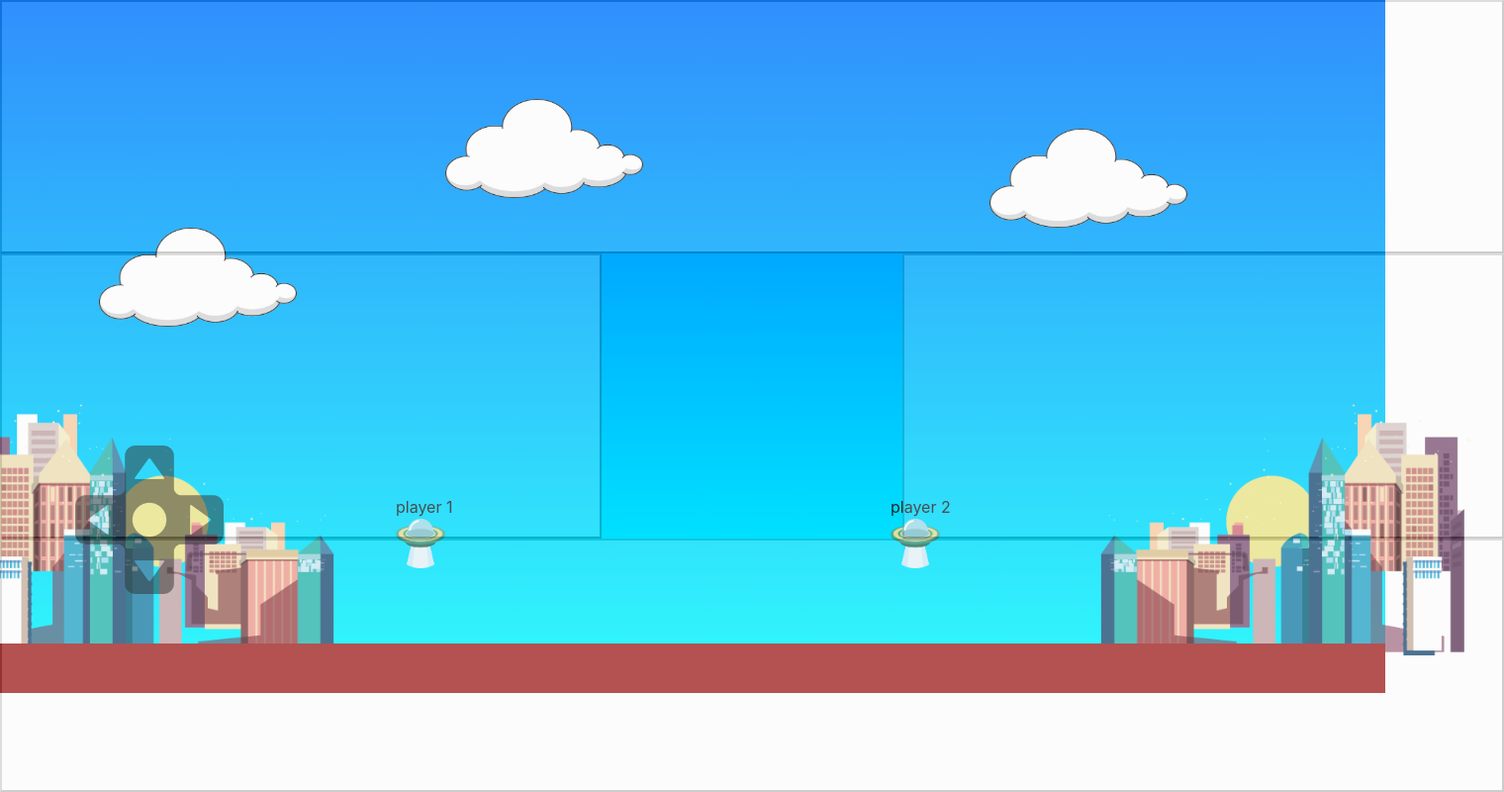
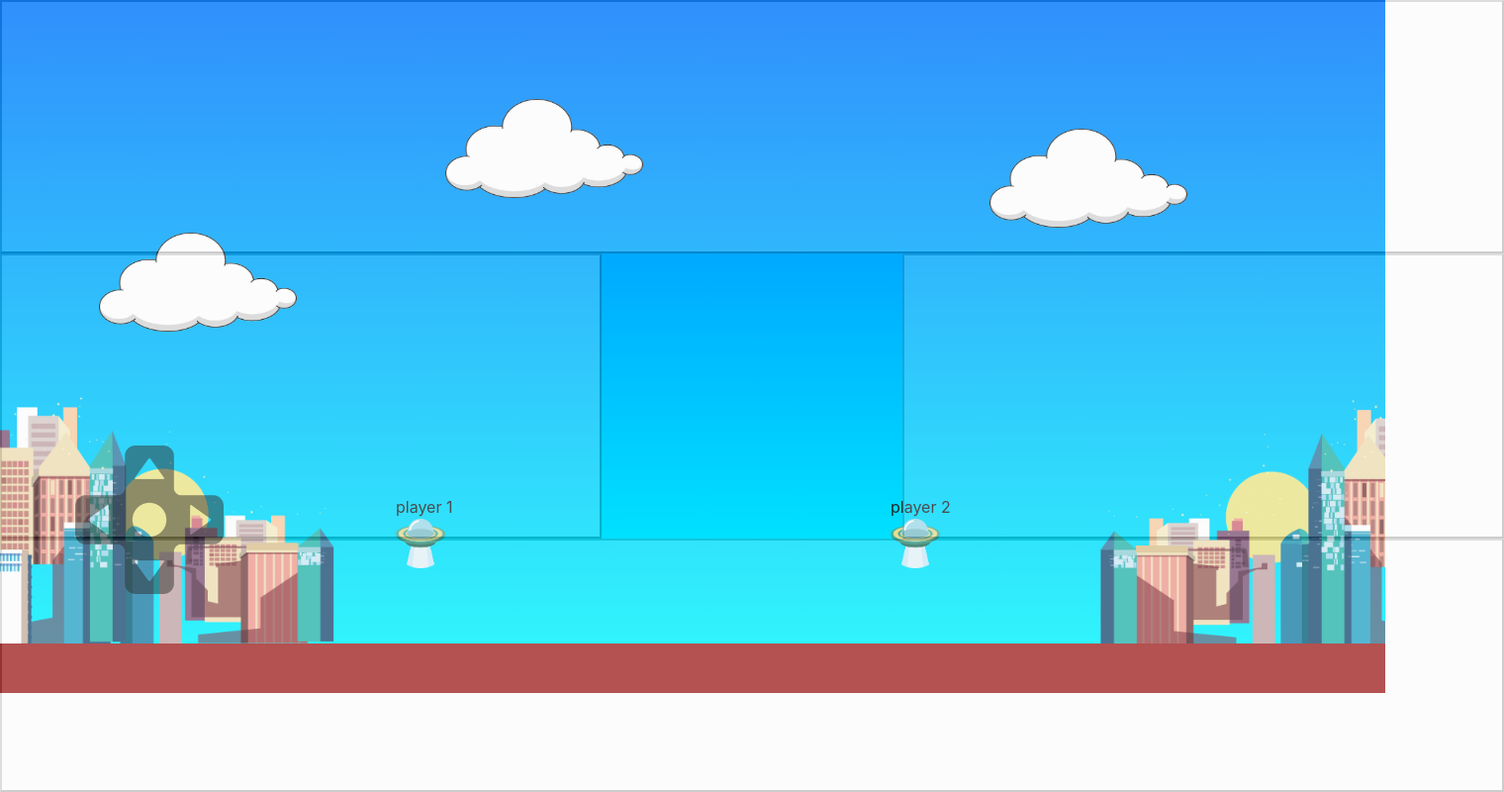
Before and after one commit to cs160-summer-2021/p4-starter-code-Cronomz, a Django app: page /draw/1/ in a window 1520 px wide. Shown: the whole page at 99% size. Run offline with Django 3.2, Linux system fonts and the light colour scheme; some libraries are stand-ins or nearby versions.

Commit message:
edit raymond

```diff
--- a/draw/templates/draw/room.html
+++ b/draw/templates/draw/room.html
@@ -14,14 +14,14 @@
 <body>
     <!-- You may change the dimensions of this canvas -->
     <div class="background" style="background-image: linear-gradient(rgb(0, 119, 255), aqua) ; height: 700px; width: 1400px;">
-        <div class="buildings" style="position: absolute; top: 330px; left: -50px;">
-            <img src="{% static 'buildings.png' %}" height="400px" width="400px">
+        <div class="buildings" style="position: absolute; top: 255px; left: -50px;">
+            <img src="{% static 'buildings1.png' %}" height="400px" width="400px">
         </div>
-        <div class="buildings" style="position: absolute; top: 330px; left: 1100px; transform: scaleX(-1);">
-            <img src="{% static 'buildings.png' %}" height="400px" width="400px">
+        <div class="buildings" style="position: absolute; top: 255px; left: 1000px; transform: scaleX(-1);">
+            <img src="{% static 'buildings_crop1.png' %}" height="400px" width="400px">
         </div>
 
-        <div class="clouds" style="position: absolute; top: 230px; left: 100px;">
+        <div class="clouds" style="position: absolute; top: 235px; left: 100px;">
             <img src="{% static 'clouds.png' %}" height="100px" width="200px">
         </div>
         <div class="clouds" style="position: absolute; top: 130px; left: 1000px;">
@@ -59,6 +59,7 @@
         <div class="ground" style="background-color: brown; height: 50px; width: 1400px; position: absolute; top: 650px;"></div>
     </div>
 </body>
+
 <script>
     var char1 = document.getElementsByClassName("character1")[0];
     var char2 = document.getElementsByClassName("character2")[0];
```
Also changed, not shown: draw/static/buildings.png, draw/static/buildings1.png (added), draw/static/buildings_crop.png (added), draw/static/buildings_crop1.png (added).
